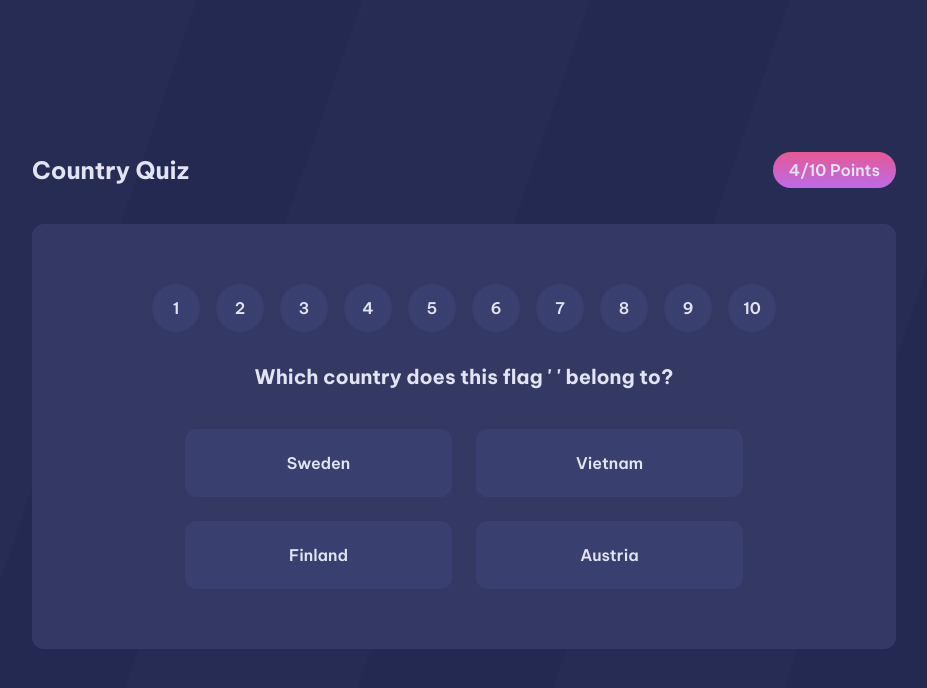
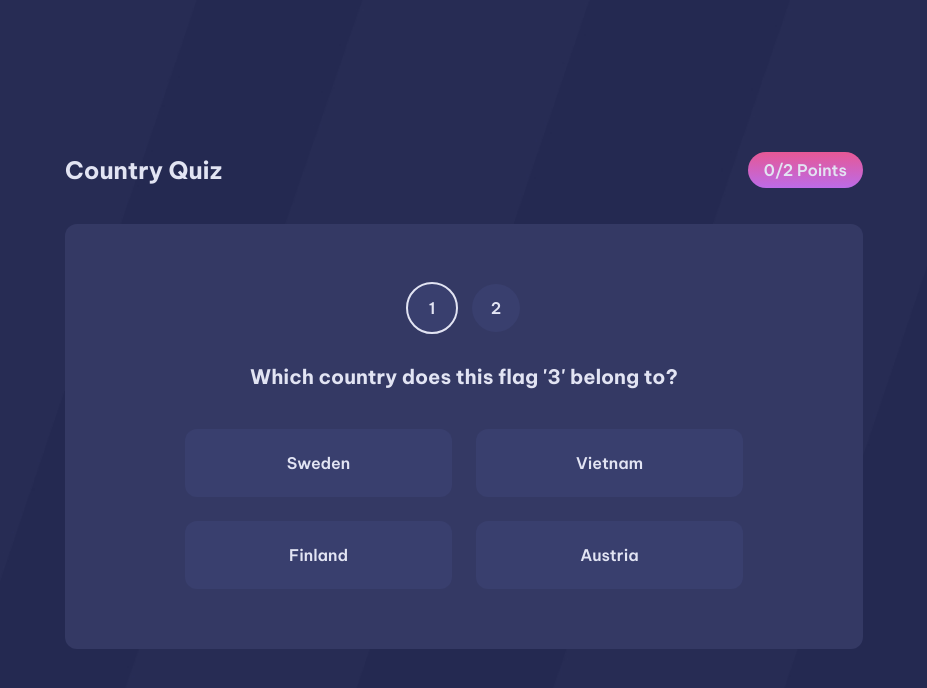
Before and after one commit to KrzyMru/country-quiz, a React (Vite) app: page / in a window 1280 px wide. Shown: the top 688 px of the page, without its empty margins (176-1103 px from the left). Built offline with nearby package versions, Linux system fonts and the light colour scheme.

Commit message:
Basic quiz functionality + Moved the header into the quiz component + The quiz now responds to the user's choices + Question numbers now function as navigation + Added a few missing styles and minor corrections

```diff
--- a/src/app/app.css
+++ b/src/app/app.css
@@ -10,30 +10,3 @@
     justify-content: center;
     align-items: center;
 }
-
-.quiz__wrapper {
-    display: flex;
-    flex-direction: column;
-    gap: 36px;
-}
-
-.header__container {
-    display: flex;
-    justify-content: space-between;
-    align-items: center;
-}
-
-.header__logo {
-    color: var(--white);
-    font-size: var(--text-lg);
-    font-weight: 700;
-}
-
-.header__points {
-    color: var(--white);
-    font-size: var(--text-sm);
-    font-weight: 600;
-    background: var(--gradient);
-    padding: 8px 16px 8px 16px;
-    border-radius: 24px;
-}
--- a/src/app/app.tsx
+++ b/src/app/app.tsx
@@ -4,13 +4,7 @@ import Quiz from "./components/quiz/quiz";
 const App = () => {
   return (
     <main className="page">
-      <div className="quiz__wrapper">
-        <div className="header__container">
-          <header className="header__logo">Country Quiz</header>
-          <span className="header__points">4/10 Points</span>
-        </div>
-        <Quiz />
-      </div>
+      <Quiz />
     </main>
   )
 }
--- a/src/app/components/question/question.css
+++ b/src/app/components/question/question.css
@@ -14,38 +14,55 @@
 }
 
 .question__answers {
+    list-style: none;
+    margin: 0;
+    padding: 0;
     display: grid;
-    grid-template-columns: minmax(100px, 1fr) minmax(100px, 1fr);
+    grid-template-columns: minmax(250px, 1fr) minmax(250px, 1fr);
     gap: 24px;
 }
 
 .question__answer {
+    width: 100%;
     color: var(--white);
     font-size: var(--text-sm);
     font-weight: 600;
-    background-color: var(--dark-light);
+    background: var(--dark-light);
     border: none;
     padding: 24px 100px 24px 100px;
     border-radius: 12px;
-    display: flex;
-    align-items: center;
-    justify-content: center;
     gap: 12px;
+    position: relative;
     &:hover {
         cursor: pointer;
         background: var(--gradient);
     }
 }
+.question__answer--disabled {
+    &:hover {
+        cursor: default;
+        background: var(--dark-light);
+    }
+}
 .question__answer--chosen {
     background: var(--gradient);
+    &:hover {
+        background: var(--gradient);
+    }
 }
 .question__answer--correct {
     &::after {
         content: url("../../../assets/Check_round_fill.svg");
+        position: absolute;
+        top: 2px;
+        right: 2px;
     }
 }
 .question__answer--incorrect {
     &::after {
         content: url("../../../assets/Close_round_fill.svg");
+        position: absolute;
+        top: 2px;
+        right: 2px;
     }
 }
--- a/src/app/components/question/question.tsx
+++ b/src/app/components/question/question.tsx
@@ -1,23 +1,41 @@
 import "./question.css";
+import type { QuestionProps } from "./types";
 
-const Question = () => {
+const Question = (props: QuestionProps) => {
+    const { question, onClick, userAnswer } = { ...props }
+
+    const isCorrectAnswerChoosen = userAnswer && userAnswer === question.correctAnswer;
+
     return (
         <div className="question__container">
-            <span className="question__text">Which country does this flag ' ' belong to?</span>
-            <div className="question__answers">
-                <button className="question__answer">
-                    Sweden
-                </button>
-                <button className="question__answer">
-                    Vietnam
-                </button>
-                <button className="question__answer">
-                    Finland
-                </button>
-                <button className="question__answer">
-                    Austria
-                </button>
-            </div>
+            <span className="question__text">{question.text}</span>
+            <ul className="question__answers">
+                {
+                    question.answers.map((answer, index) => {
+                        const isThisAnswerCorrect = userAnswer && question.correctAnswer === index+1;
+                        const isThisAnswerChoosen = userAnswer && question.answers[userAnswer-1] === answer;
+                        return (
+                            <li key={index}>
+                                <button
+                                    type="button"
+                                    title={answer}
+                                    className={`
+                                        question__answer ${userAnswer !== null ? 'question__answer--disabled' : ''}
+                                        ${isThisAnswerChoosen ? 'question__answer--chosen' : ''}
+                                        ${isCorrectAnswerChoosen && isThisAnswerChoosen ? 'question__answer--correct' : ''}
+                                        ${!isCorrectAnswerChoosen && isThisAnswerChoosen ? 'question__answer--incorrect' : ''}
+                                        ${!isCorrectAnswerChoosen && isThisAnswerCorrect ? 'question__answer--correct' : ''}
+                                    `}
+                                    onClick={() => onClick(index + 1)}
+                                    disabled={userAnswer !== null}
+                                >
+                                    {answer}
+                                </button>
+                            </li>
+                        )
+                    })
+                }
+            </ul>
         </div>
     )
 }
--- /dev/null
+++ b/src/app/components/question/types.ts
@@ -0,0 +1,13 @@
+interface QuestionData {
+    text: string,
+    correctAnswer: number,
+    answers: string[],
+}
+
+interface QuestionProps {
+    question: QuestionData,
+    userAnswer: number|null,
+    onClick: (answer: number) => void,
+}
+
+export type { QuestionData, QuestionProps }
--- a/src/app/components/quiz/quiz.css
+++ b/src/app/components/quiz/quiz.css
@@ -1,3 +1,30 @@
+.quiz__wrapper {
+    display: flex;
+    flex-direction: column;
+    gap: 36px;
+}
+
+.header__container {
+    display: flex;
+    justify-content: space-between;
+    align-items: center;
+}
+
+.header__logo {
+    color: var(--white);
+    font-size: var(--text-lg);
+    font-weight: 700;
+}
+
+.header__points {
+    color: var(--white);
+    font-size: var(--text-sm);
+    font-weight: 600;
+    background: var(--gradient);
+    padding: 8px 16px 8px 16px;
+    border-radius: 24px;
+}
+
 .quiz__container {
     display: flex;
     flex-direction: column;
@@ -17,6 +44,7 @@
 }
 
 .quiz__question {
+    border: none;
     display: flex;
     justify-content: center;
     align-items: center;
@@ -27,7 +55,13 @@
     color: var(--white);
     font-size: var(--text-sm);
     font-weight: 600;
+    &:hover {
+        cursor: pointer;
+    }
+}
+.quiz__question--solved {
+    background: var(--gradient);
 }
 .quiz__question--active {
-    background: var(--gradient);
+    outline: var(--white) solid 2px;
 }
--- a/src/app/components/quiz/quiz.tsx
+++ b/src/app/components/quiz/quiz.tsx
@@ -1,19 +1,60 @@
 import "./quiz.css";
 import Question from "../question/question";
+import { useEffect, useState } from "react";
+import type { QuestionData } from "../question/types";
 
 const Quiz = () => {
+    const [questions, setQuestions] = useState<QuestionData[]>([
+    {
+        text: "Which country does this flag '3' belong to?",
+        correctAnswer: 3,
+        answers: ["Sweden", "Vietnam", "Finland", "Austria"]
+    },
+    {
+        text: "Which country does this flag '1' belong to?",
+        correctAnswer: 1,
+        answers: ["Sweden", "Vietnam", "Finland", "Austria"]
+    }
+    ]);
+    const [answers, setAnswers] = useState<Array<number|null>>(Array(questions.length).fill(null));
+    const [currentQuestion, setcurrentQuestion] = useState<number>(1);
+    const [points, setPoints] = useState<number>(0);
+
+    const handleClickAnswer = (answer: number) => {
+        if(answer === questions[currentQuestion-1].correctAnswer)
+            setPoints(points + 1);
+        setAnswers(prev => prev.map((val, i) => i === currentQuestion-1 ? answer : val));
+    }
+
     return (
+        <div className="quiz__wrapper">
+            <div className="header__container">
+                <header className="header__logo">Country Quiz</header>
+                <span className="header__points">{`${points}/${questions.length} Points`}</span>
+            </div>
             <div className="quiz__container">
                 <ul className="quiz__questions">
                 {
-                Array.from({ length: 10 }, (_, i) => (
+                    Array.from({ length: questions.length }, (_, i) => (
                         <li key={i}>
-                        <span className="quiz__question">{i+1}</span>
+                            <button
+                                type="button"
+                                title={`${i+1} question`}
+                                className={`quiz__question ${answers[i] ? 'quiz__question--solved' : ''} ${currentQuestion === i+1 ? 'quiz__question--active' : ''}`}
+                                onClick={() => setcurrentQuestion(i+1)}
+                            >
+                                {i+1}
+                            </button>
                         </li>
                     ))
                 }
                 </ul>
-            <Question />
+                <Question
+                    question={questions[currentQuestion-1]}
+                    userAnswer={answers[currentQuestion-1]}
+                    onClick={handleClickAnswer}
+                />
+            </div>
         </div>
     )
 }
```
Lines whose indentation alone changed are shown as unchanged.
